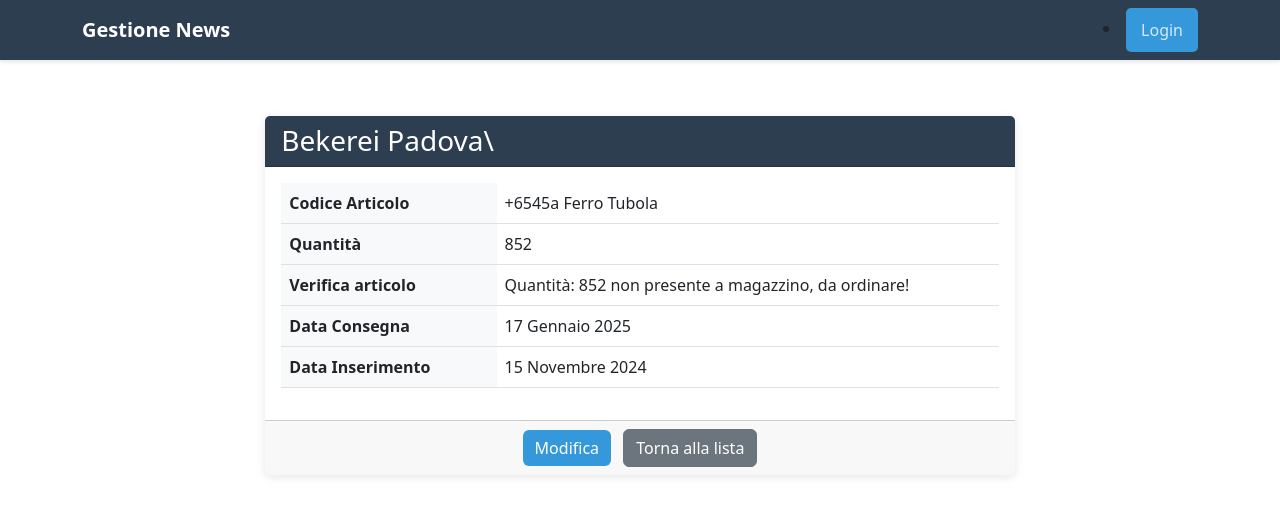
After one commit to Aless1997/Progetto_X, a Django app: page /aziende/ordini/1 in a window 1280 px wide. The commit adds this page. Shown: the top 516 px of the page. Run offline with Django 5.2, Linux system fonts and the light colour scheme; data comes from the database, SQL or seed files in the repository; both versions use the stored data as it was after the commit.

Commit message:
Aggiornamento dei file 16/11/2024 22:36

```diff
--- a/Progetto/News/models.py
+++ b/Progetto/News/models.py
@@ -27,7 +27,7 @@ class Azienda(models.Model):
         verbose_name_plural = 'Aziende'
 
     def __str__(self):
-        return f"{self.nome} {self.descrizione}"
+        return f"{self.nome} {self.ubicazione}"
 
 class Magazzino(models.Model):
     codice_art = models.CharField(max_length=12, blank=False, null=False)
--- /dev/null
+++ b/Progetto/News/templates/News/OrdiniDetail.html
@@ -0,0 +1,47 @@
+{% extends 'News/base.html' %}
+
+{% block title %}Dettagli {{ ordini.cliente }}{% endblock %}
+
+{% block content %}
+<div class="row justify-content-center">
+    <div class="col-md-8">
+        <div class="card">
+            <div class="card-header bg-primary text-white">
+                <h3 class="card-title mb-0">{{ ordini.cliente }}</h3>
+            </div>
+            <div class="card-body">
+                <div class="table-responsive">
+                    <table class="table table-hover">
+                        <tbody>
+                            <tr>
+                                <th style="width: 30%">Codice Articolo</th>
+                                <td>{{ ordini.articolo }}</td>
+                            </tr>
+                            <tr>
+                                <th>Quantità</th>
+                                <td>{{ ordini.qta }}</td>
+                            </tr>
+                            <tr>
+                                <th>Verifica articolo</th>
+                                <td>{{ ordini.verifica|default:"Non specificato" }}</td>
+                            </tr>
+                            <tr>
+                                <th>Data Consegna</th>
+                                <td>{{ ordini.data_consegna|default:"Non specificata" }}</td>
+                            </tr>
+                            <tr>
+                                <th>Data Inserimento</th>
+                                <td>{{ ordini.data_inserimento|default:"Non specificata" }}</td>
+                            </tr>
+                        </tbody>
+                    </table>
+                </div>
+            </div>
+            <div class="card-footer text-center">
+                <a href="{% url 'update-ordini' ordini.pk %}" class="btn btn-primary me-2">Modifica</a>
+                <a href="{% url 'ordini' %}" class="btn btn-secondary">Torna alla lista</a>
+            </div>
+        </div>
+    </div>
+</div>
+{% endblock %}
--- a/Progetto/News/templates/News/base.html
+++ b/Progetto/News/templates/News/base.html
@@ -76,6 +76,28 @@
         .table th {
             background-color: #f8f9fa;
         }
+        .user-menu {
+            list-style-type: none;
+            padding: 0;
+        }
+
+        .user-menu li {
+            margin-bottom: 10px;
+        }
+
+        .btn-link {
+            text-decoration: none;
+            padding: 10px 15px;
+            background-color: var(--secondary-color);
+            color: white;
+            border-radius: 5px;
+            display: inline-block;
+        }
+
+        .btn-link:hover {
+            background-color: #2980b9;
+            color: white;
+        }
 
     </style>
 </head>
@@ -86,6 +108,7 @@
             <button class="navbar-toggler" type="button" data-bs-toggle="collapse" data-bs-target="#navbarNav">
                 <span class="navbar-toggler-icon"></span>
             </button>
+            {% if user.is_authenticated %}
             <div class="collapse navbar-collapse" id="navbarNav">
                 <ul class="navbar-nav">
                     <li class="nav-item">
@@ -96,8 +119,21 @@
                     <li class="nav-item">
                         <a class="nav-link" href="{% url 'magazzino' %}">Articoli</a>
                     </li>
+                    <li class="nav-item">
+                        <a class="nav-link" href="{% url 'ordini' %}">Ordini</a>
+                    </li>
                 </ul>
             </div>
+            <li class="nav-item">
+              <a class="nav-link" href="{% url 'area_personale' %}">
+                <i class="fas fa-user"></i> {{ user.username }}
+              </a>
+            </li>
+            {% else %}
+            <li class="nav-item">
+                <a class="nav-link btn btn-link" href="{% url 'login' %}">Login</a>
+            </li>
+            {% endif %}
         </div>
     </nav>
 
--- a/Progetto/News/urls.py
+++ b/Progetto/News/urls.py
@@ -1,5 +1,6 @@
 from django.urls import path
-from News.views import aziende, export_utenti,insertArticoli,MagazzinoUpdateViews,export_articolo, magazzino_detail,magazzino, export_aziende ,utenti,insertAzienda, insertUtente, utente_detail,azienda_detail,AziendaUpdateViews, UtenteUpdateViews
+from News.views import aziende,ordini,registrazione,export_ordini,area_personale,cambia_utente,OrdiniUpdateViews,ordiniDetail,insertOrdine,export_utenti,insertArticoli,MagazzinoUpdateViews,export_articolo, magazzino_detail,magazzino, export_aziende ,utenti,insertAzienda, insertUtente, utente_detail,azienda_detail,AziendaUpdateViews, UtenteUpdateViews
+from django.contrib.auth import views as auth_views
 
 urlpatterns = [
     path('Aziende/', aziende, name='aziende'),
@@ -19,6 +20,22 @@ urlpatterns = [
     path('insert-articolo/', insertArticoli, name='insert-articolo'),
     path('update-articolo/<int:pk>/', MagazzinoUpdateViews.as_view(), name='update-articolo'),
     path('export-articolo/', export_articolo, name='export-articolo'),
+    #Url x ordini
+    path('ordini/',ordini, name='ordini'),
+    path('insert-ordine/',insertOrdine, name='insert-ordine'),
+    path('ordini/<int:pk>', ordiniDetail, name='ordini-detail'),
+    path('ordini/<int:pk>/edit',OrdiniUpdateViews.as_view(), name='update-ordini'),
+    path('export-ordini/',export_ordini, name='export_products_csv_ord'),
 
+    path('CreaUser/',registrazione, name='registrazione'),
+    path('cambia_utente/', cambia_utente, name='cambia_utente'),
+    path('area_personale/', area_personale, name='area_personale'),
+    path('logout/', auth_views.LogoutView.as_view(), name='logout'),
+
+    path('logout/', auth_views.LogoutView.as_view(), name='logout'),
+    path('accounts/login/', auth_views.LoginView.as_view(), name='login'),
+    path('accounts/profile/', area_personale, name='area_personale'),
 
 ]
+
+#next_page='registration/logged_out.html'
--- a/Progetto/News/views.py
+++ b/Progetto/News/views.py
@@ -1,11 +1,15 @@
-from django.shortcuts import render
+from django.shortcuts import render, redirect
 from django.http import HttpRequest, HttpResponse, request, response
 from News.models import Azienda, Utente, Magazzino, Ordine
-from News.forms import InsertAzienda, InsertUtente, InsertArticoli
+from News.forms import InsertAzienda, InsertUtente, InsertArticoli, InsertOrdine,RegsitraForm
 from django.views.generic import ListView, CreateView, UpdateView, DeleteView
 from django.shortcuts import get_object_or_404
 from django.urls import reverse_lazy
 import pandas as pd
+from django.shortcuts import render, redirect
+from django.contrib.auth.decorators import login_required
+from .forms import CambiaUtenteForm
+
 
 def aziende(request):
     azienda = Azienda.objects.all()
@@ -86,7 +90,7 @@ def export_aziende(request):
 
     return response
 
-#Gestione ordini + magazzino
+#Gestione magazzino
 
 def magazzino(request):
     magazzino = Magazzino.objects.all()
@@ -125,3 +129,71 @@ def insertArticoli(request):
     form = InsertArticoli()
     context = {"form":form}
     return render(request, 'News/InsertArticoli.html', context)
+
+'''----------------------------------------VIEWS X ORDINI----------------------------------------'''
+
+def ordini(request):
+    ordini = Ordine.objects.all()
+    context = {
+        'ordini' : ordini,
+    }
+    return render(request, 'News/OrdiniList.html', context)
+
+
+def insertOrdine(request):
+    if request.method == 'POST':
+        form = InsertOrdine(request.POST)
+        if form.is_valid():
+            form.save()
+    form = InsertOrdine()
+    context = {"form":form}
+    return render(request, 'News/InsertOrdine.html', context)
+
+def ordiniDetail(request, pk):
+    ordini = get_object_or_404(Ordine, pk=pk)
+    context = {
+        'ordini': ordini,
+    }
+    return render(request, 'News/OrdiniDetail.html', context)
+
+class OrdiniUpdateViews(UpdateView):
+    model = Ordine
+    form_class = InsertOrdine
+    template_name = 'News/InsertOrdini.html'
+    success_url = reverse_lazy('ordini')
+
+def export_ordini(request):
+    ordini = Ordine.objects.all().values()
+    df = pd.DataFrame(ordini)
+    response = HttpResponse(content_type='text/csv')
+    response['Content-Disposition'] = 'attachment; filename="ordini.csv"'
+    df.to_csv(path_or_buf=response, index=False)
+    return response
+
+def registrazione(request):
+    if request.method == 'POST':
+        form_2 = RegsitraForm(request.POST)
+        if form_2.is_valid():
+            form_2.save()
+            return redirect('utenti')
+        else:
+            print(form_2.errors)
+    else:
+        form_2 = RegsitraForm()
+    context = {"form_2" : form_2}
+    return render(request, 'News/User.html', context)
+
+@login_required
+def cambia_utente(request):
+    if request.method == 'POST':
+        form = CambiaUtenteForm(request.POST, instance=request.user)
+        if form.is_valid():
+            form.save()
+            return redirect('area_personale')
+    else:
+        form = CambiaUtenteForm(instance=request.user)
+    return render(request, 'News/cambia_utente.html', {'form': form})
+
+@login_required
+def area_personale(request):
+    return render(request, 'News/area_personale.html')
--- a/Progetto/Progetto/settings.py
+++ b/Progetto/Progetto/settings.py
@@ -11,6 +11,7 @@ https://docs.djangoproject.com/en/5.1/ref/settings/
 """
 
 from pathlib import Path
+import os
 
 # Build paths inside the project like this: BASE_DIR / 'subdir'.
 BASE_DIR = Path(__file__).resolve().parent.parent
@@ -56,7 +57,7 @@ ROOT_URLCONF = 'Progetto.urls'
 TEMPLATES = [
     {
         'BACKEND': 'django.template.backends.django.DjangoTemplates',
-        'DIRS': [],
+        'DIRS': [os.path.join(BASE_DIR, 'templates')],
         'APP_DIRS': True,
         'OPTIONS': {
             'context_processors': [
@@ -123,3 +124,4 @@ STATIC_URL = 'static/'
 # https://docs.djangoproject.com/en/5.1/ref/settings/#default-auto-field
 
 DEFAULT_AUTO_FIELD = 'django.db.models.BigAutoField'
+#LOGOUT_REDIRECT_URL = 'News/Aziende.html'
--- a/Progetto/Progetto/urls.py
+++ b/Progetto/Progetto/urls.py
@@ -16,8 +16,10 @@ Including another URLconf
 """
 from django.contrib import admin
 from django.urls import path, include
+from News.views import area_personale
 
 urlpatterns = [
     path('admin/', admin.site.urls),
-    path('aziende/', include('News.urls'))
+    path('aziende/', include('News.urls')),
+    path('accounts/profile/', area_personale, name='area_personale'),
 ]
```
Also changed, not shown: Progetto/News/forms.py (+20 -0 lines), Progetto/News/templates/News/InsertOrdine.html (added, +36 -0 lines), Progetto/News/templates/News/OrdiniList.html (added, +34 -0 lines), Progetto/News/templates/News/User.html (added, +36 -0 lines), Progetto/News/templates/News/area_personale.html (added, +19 -0 lines), Progetto/News/templates/News/cambia_utente.html (added, +14 -0 lines), Progetto/News/templates/registration/logged_out.html (added, +10 -0 lines), Progetto/News/templates/registration/login.html (added, +14 -0 lines), Progetto/DataBase.sqlite3.
